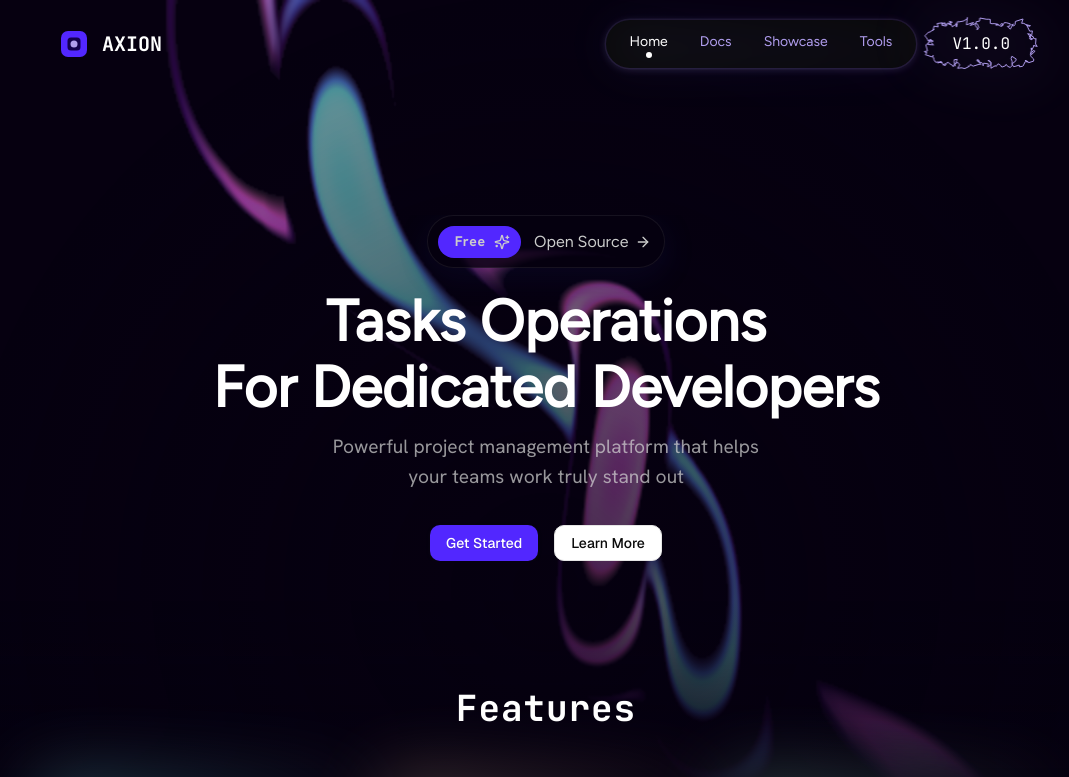
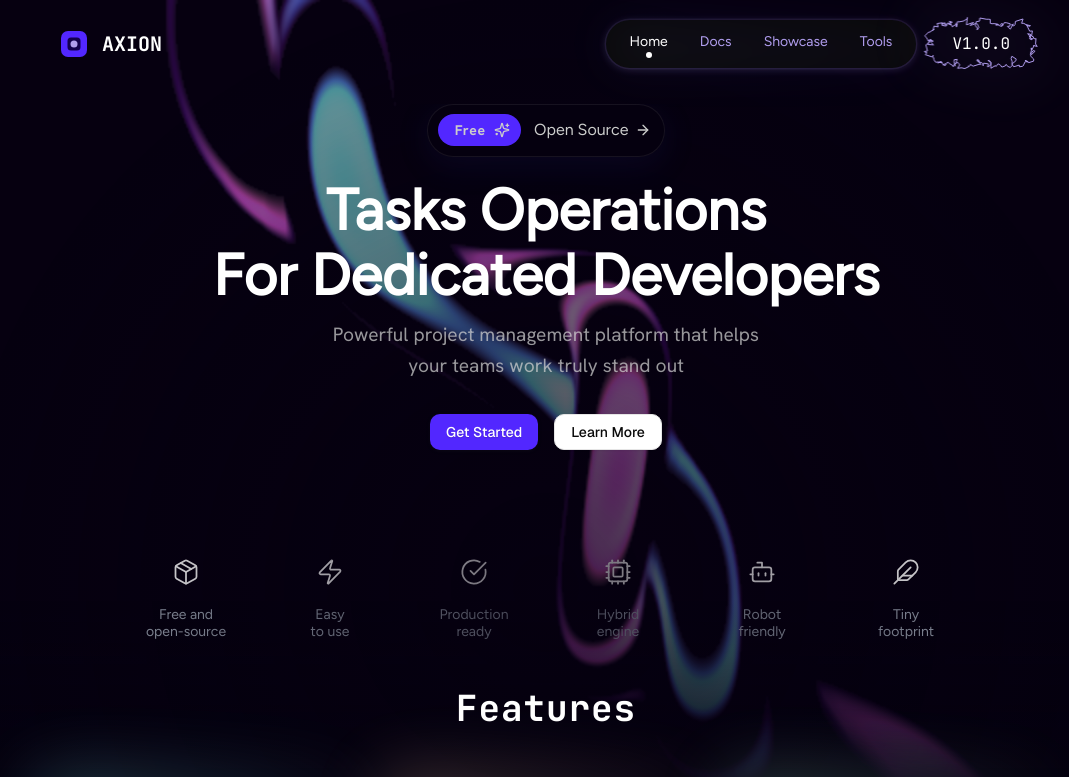
Before and after one commit to Anurag-singh-RBU/Axion, a Next.js app: page / in a window 1280 px wide. Shown: the top 777 px of the page, without its empty margins (94-1163 px from the left). Built offline with nearby package versions, Linux system fonts and the light colour scheme.

Commit message:
Adding a bar above Feature

```diff
--- a/src/app/components/landing/Hero.js
+++ b/src/app/components/landing/Hero.js
@@ -1,8 +1,17 @@
 import Link from "next/link";
-import { ArrowRight } from "lucide-react";
+import { ArrowRight, Package, Zap, CheckCircle, Cpu, Bot, Feather } from "lucide-react";
 import { SparklesIcon } from "@/components/ui/sparkles";
 
 const Hero = () => {
+  const features = [
+    { icon: Package, label: 'Free and\nopen-source' },
+    { icon: Zap, label: 'Easy\nto use' },
+    { icon: CheckCircle, label: 'Production\nready' },
+    { icon: Cpu, label: 'Hybrid\nengine' },
+    { icon: Bot, label: 'Robot\nfriendly' },
+    { icon: Feather, label: 'Tiny\nfootprint' },
+  ];
+
   return (
     <div className="landing-content font-FT">
       <div className="landing-gradient-blur" aria-hidden="true"/>
@@ -41,6 +50,22 @@ const Hero = () => {
               Learn More
             </button>
         </div>
+
+        <div className="mt-16 hero-features-container w-full md:z-auto z-20">
+          <div className="grid grid-cols-3 md:flex md:flex-wrap md:justify-center gap-8 lg:gap-12 py-8 px-6 bg-transparent rounded-3xl max-w-6xl mx-auto place-items-center md:place-items-stretch">
+            {features.map((feature, index) => {
+              const Icon = feature.icon;
+              return (
+                <div key={index} className="flex flex-col items-center gap-2 text-gray-400 hover:text-white transition-all duration-300 transform hover:scale-105 w-24">
+                  <div className="p-3 rounded-xl hover:scale-110 transition-transform flex-shrink-0">
+                    <Icon size={28} strokeWidth={1.5} className="text-white" />
+                  </div>
+                  <p className="text-sm text-center font-medium whitespace-pre-line leading-tight">{feature.label}</p>
+                </div>
+              );
+            })}
+          </div>
+        </div>
       </div>
     </div>
   );
```
